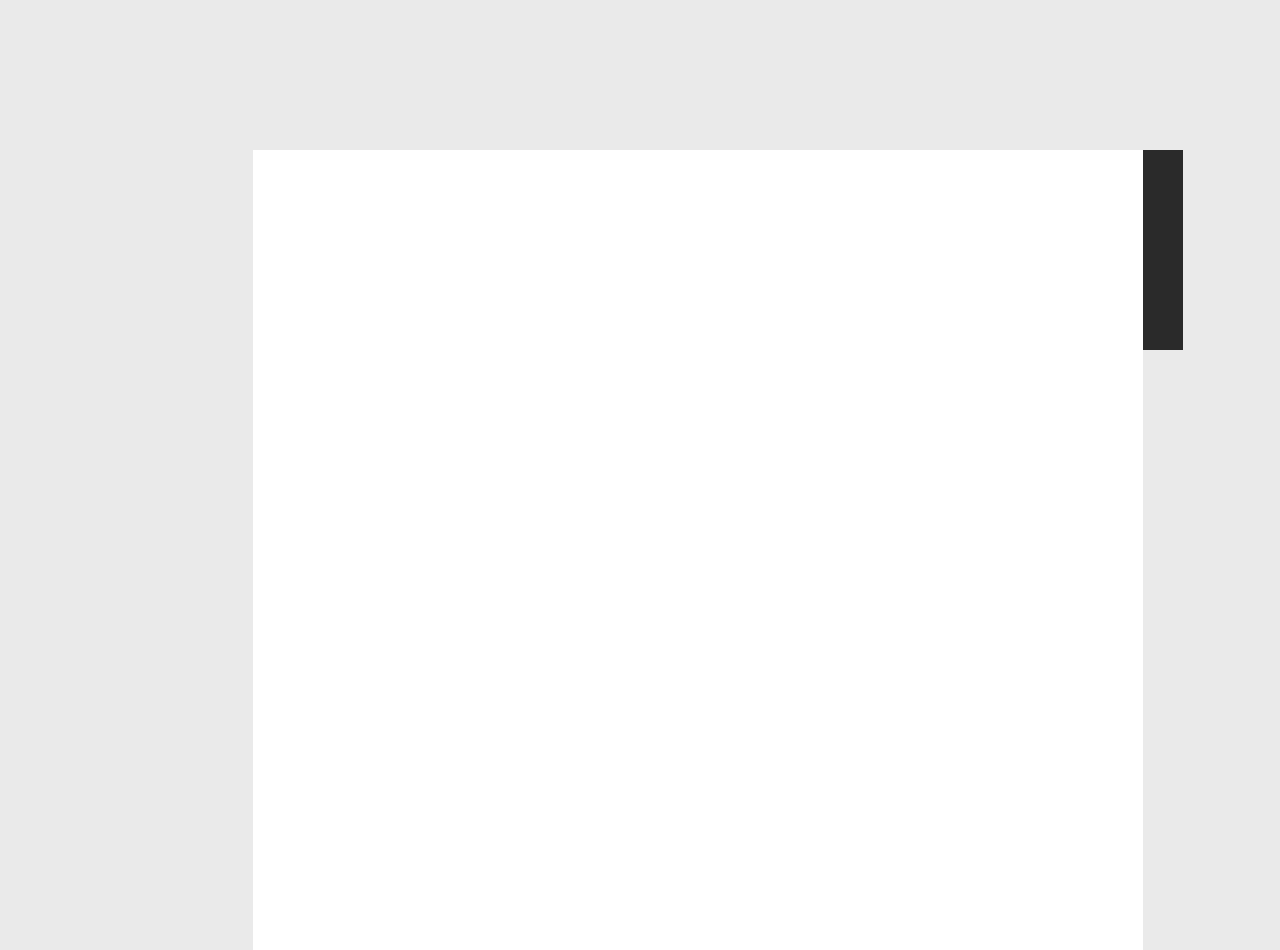
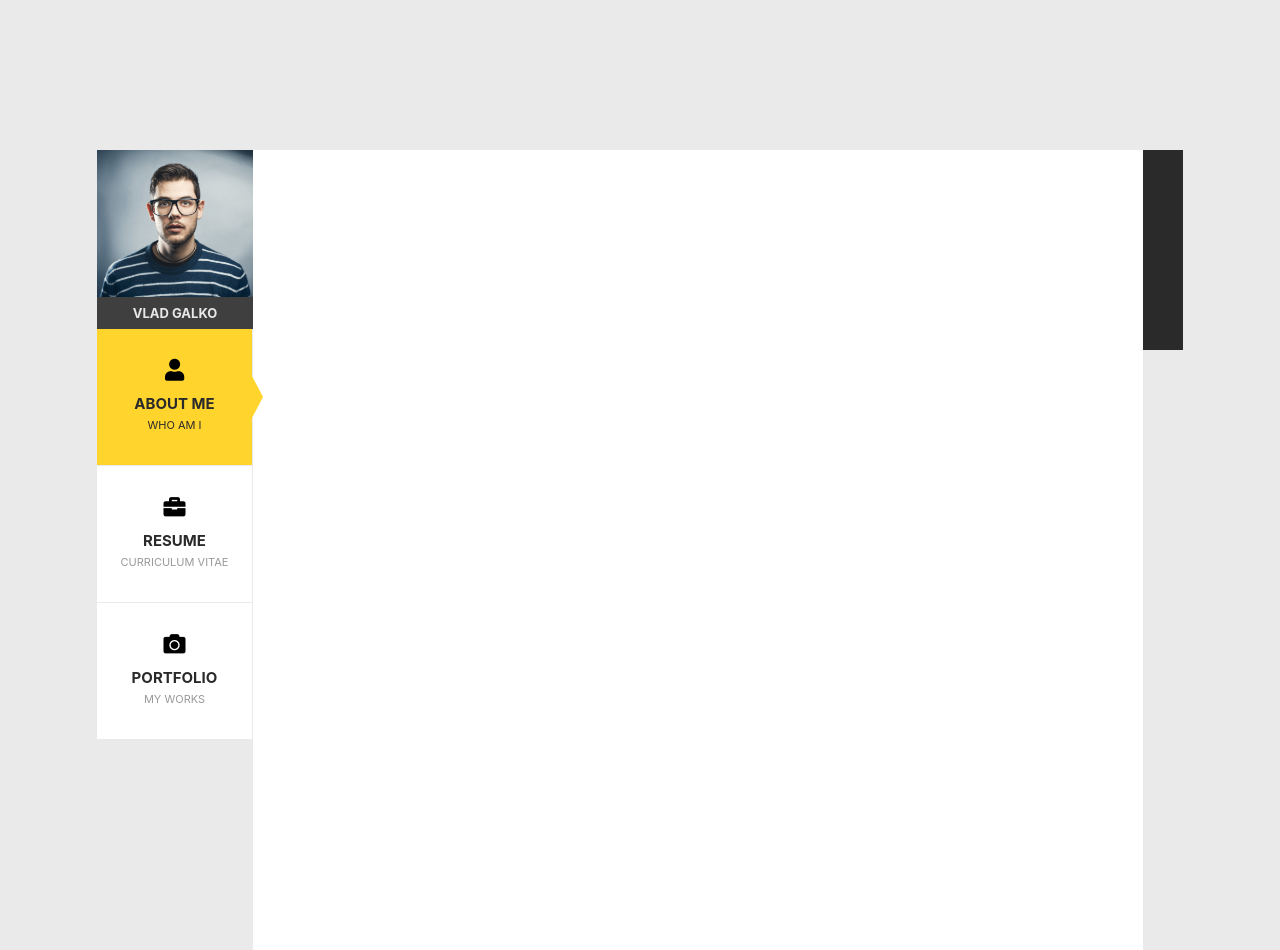
Before and after one commit to vvlad5/rsschool-codejam1-cv, a plain HTML site: page index.html in a window 1280 px wide. Drawn offline with Linux system fonts and the light colour scheme.

Commit message:
feat: add a <header> section

```diff
--- a/css/main.css
+++ b/css/main.css
@@ -4306,6 +4306,17 @@ readers do not read off random characters that represent icons */
       transition: -webkit-transform 0.3s ease-out;
       transition: transform 0.3s ease-out;
       transition: transform 0.3s ease-out, -webkit-transform 0.3s ease-out; }
+    .menu__item:after {
+      content: '';
+      position: absolute;
+      top: 50%;
+      left: 100%;
+      -webkit-transform: translateY(-50%);
+              transform: translateY(-50%);
+      display: block;
+      visibility: hidden;
+      border: 21px solid transparent;
+      border-left: 11px solid #ffd42d; }
     .menu__item:hover:before {
       -webkit-transform: translateX(0);
               transform: translateX(0); }
@@ -4319,15 +4330,7 @@ readers do not read off random characters that represent icons */
         -webkit-transform: translateX(0);
                 transform: translateX(0); }
       .menu__item.active:after {
-        content: '';
-        position: absolute;
-        top: 50%;
-        left: 100%;
-        -webkit-transform: translateY(-50%);
-                transform: translateY(-50%);
-        display: block;
-        border: 21px solid transparent;
-        border-left: 11px solid #ffd42d; }
+        visibility: visible; }
       .menu__item.active .item__descr {
         color: #2a2a2a; }
     .menu__item .item__link {
--- a/index.html
+++ b/index.html
@@ -1,5 +1,5 @@
 <!DOCTYPE html>
-<html lang="en-US">
+<html lang="ru">
 
 <head>
   <meta charset="utf-8">
@@ -33,13 +33,34 @@
     </div>
   </div>
   <div class="page__inner">
-
     <header class="header page__header">
       <div class="header__inner">
+        <figure class="avatar">
+          <img src="images/design/avatar/1.png" alt="avatar">
+          <figcaption class="avatar__label">Vlad Galko</figcaption>
+        </figure>
         <nav class="header__nav">
-          <ul class="header__menu">
+          <ul class="menu header__menu">
+            <li class="menu__item active">
+              <a class="item__link" href="">
+                <i class="item__ico fas fa-user"></i>
+                <h4 class="item__label">About me</h4>
+                <span class="item__descr">Who am i</span>
+              </a>
+            </li>
             <li class="menu__item">
-              <a class="menu__link" href=""></a>
+              <a class="item__link" href="">
+                <i class="item__ico fas fa-briefcase"></i>
+                <h4 class="item__label">Resume</h4>
+                <span class="item__descr">Curriculum vitae</span>
+              </a>
+            </li>
+            <li class="menu__item">
+              <a class="item__link" href="">
+                <i class="item__ico fas fas fa-camera"></i>
+                <h4 class="item__label">Portfolio</h4>
+                <span class="item__descr">My works</span>
+              </a>
             </li>
           </ul>
         </nav>
@@ -53,7 +74,6 @@
 
       </div>
     </footer>
-
   </div>
 
   <script src="js/main.js"></script>
```
Also changed, not shown: images/design/avatar/1.png (added).
